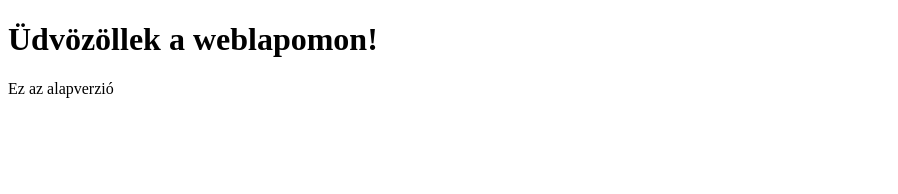
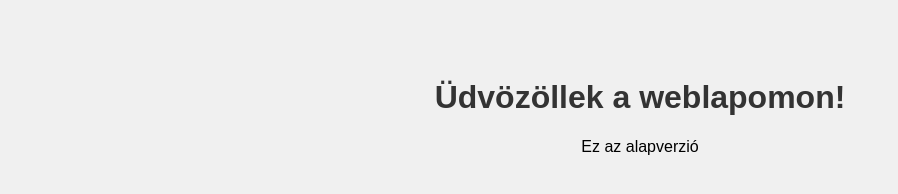
Before and after one commit to angiko-hex/my-web-projekt, a plain HTML site: page index.html in a window 1280 px wide. Shown: the whole page, without its empty margins (0-898 px from the left). Drawn offline with Linux system fonts and the light colour scheme.

Commit message:
Feature: CSS stílus hozzáadása

```diff
--- a/index.html
+++ b/index.html
@@ -4,6 +4,7 @@
     <meta charset="UTF-8">
     <meta name="viewport" content="width=device-width, initial-scale=1.0">
     <title>Saját portfólió</title>
+    <link rel="stylesheet" href="style.css">
 </head>
 <body>
     <h1>Üdvözöllek a weblapomon!</h1>
--- /dev/null
+++ b/style.css
@@ -0,0 +1,8 @@
+body {
+    font-family: Arial, Helvetica, sans-serif;
+    background-color: #f0f0f0;
+    text-align: center;
+    padding-top: 50px;
+}
+h1 { color:#333;
+}
```
